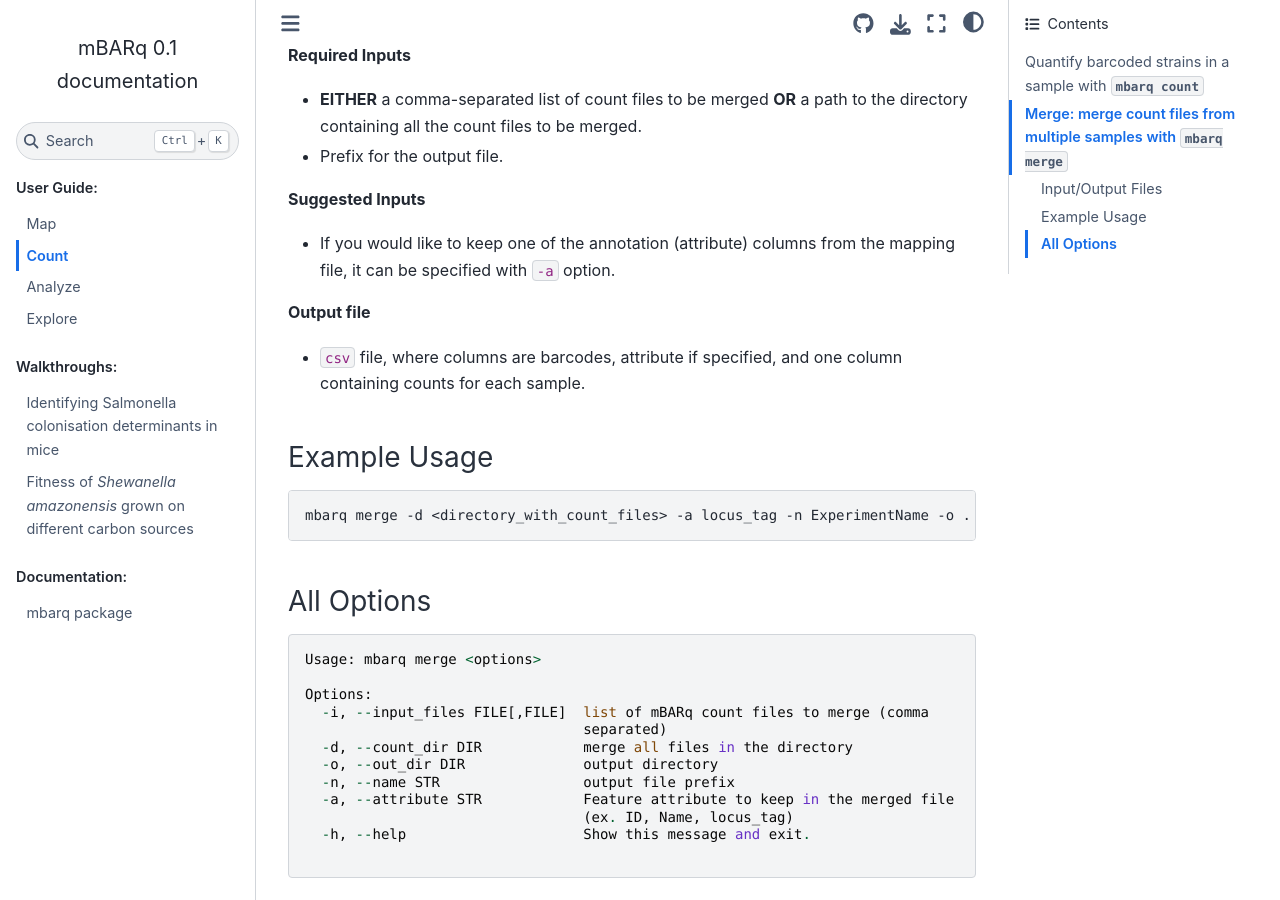
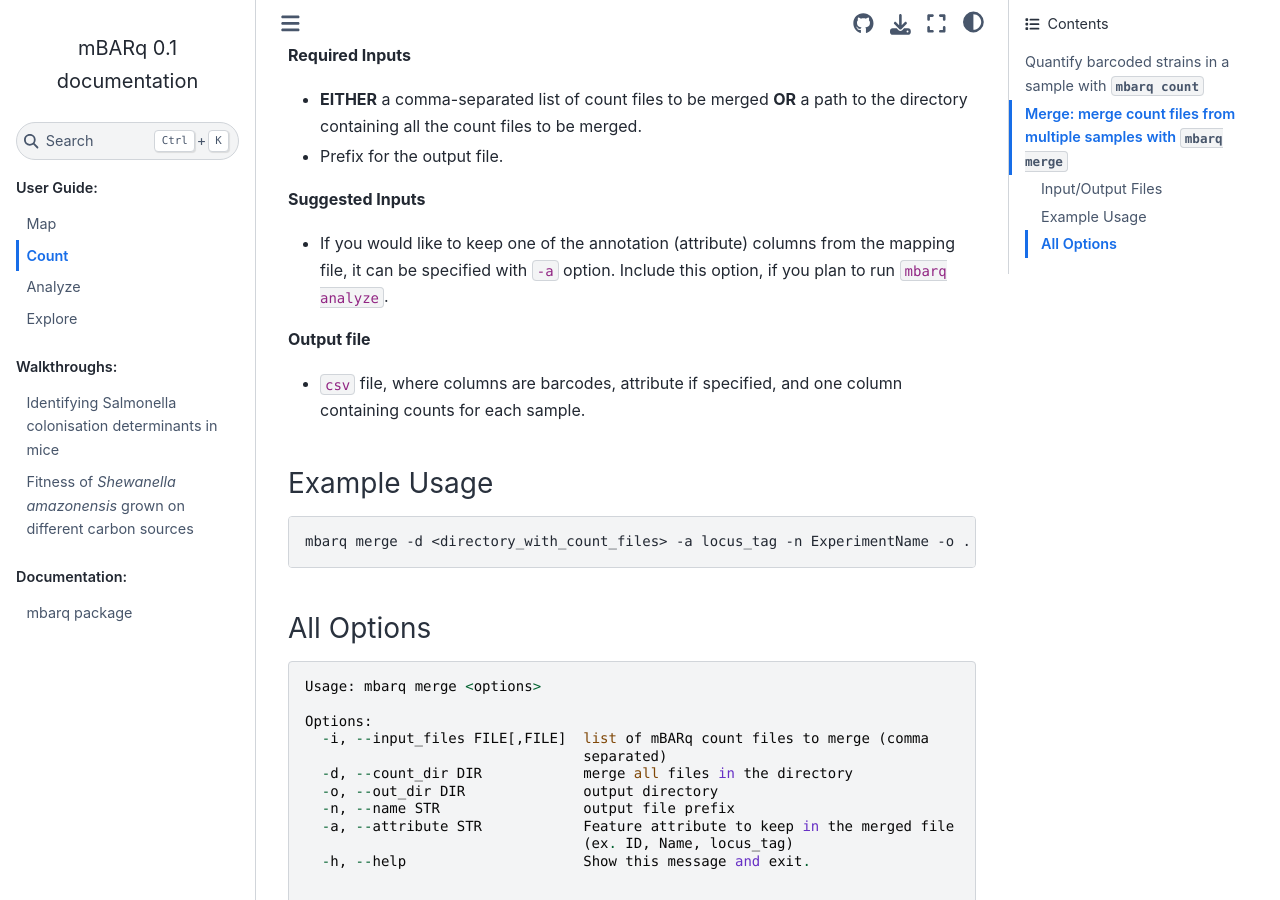
Before and after one commit to MicrobiologyETHZ/mbarq, a Sphinx documentation site: the page built from docs/counting.md, in a window 1280 px wide and 900 px high, scrolled down 1940 px. Built offline with Sphinx 7.4.7 and the Sphinx Book theme 1.1.4, drawn with Linux system fonts in a browser that asks for light colours.

Commit message:
further information about -a and typo correction

```diff
--- a/docs/counting.md
+++ b/docs/counting.md
@@ -89,7 +89,7 @@ Options:
 - Prefix for the output file.
 
 **Suggested Inputs**
-- If you would like to keep one of the annotation (attribute) columns from the mapping file, it can be specified with `-a` option.
+- If you would like to keep one of the annotation (attribute) columns from the mapping file, it can be specified with `-a` option. Include this option, if you plan to run `mbarq analyze`.
 
 **Output file**
 - `csv` file, where columns are barcodes, attribute if specified, and one column containing counts for each sample.
```
Also changed, not shown: docs/analysis.md (+4 -4 lines).
